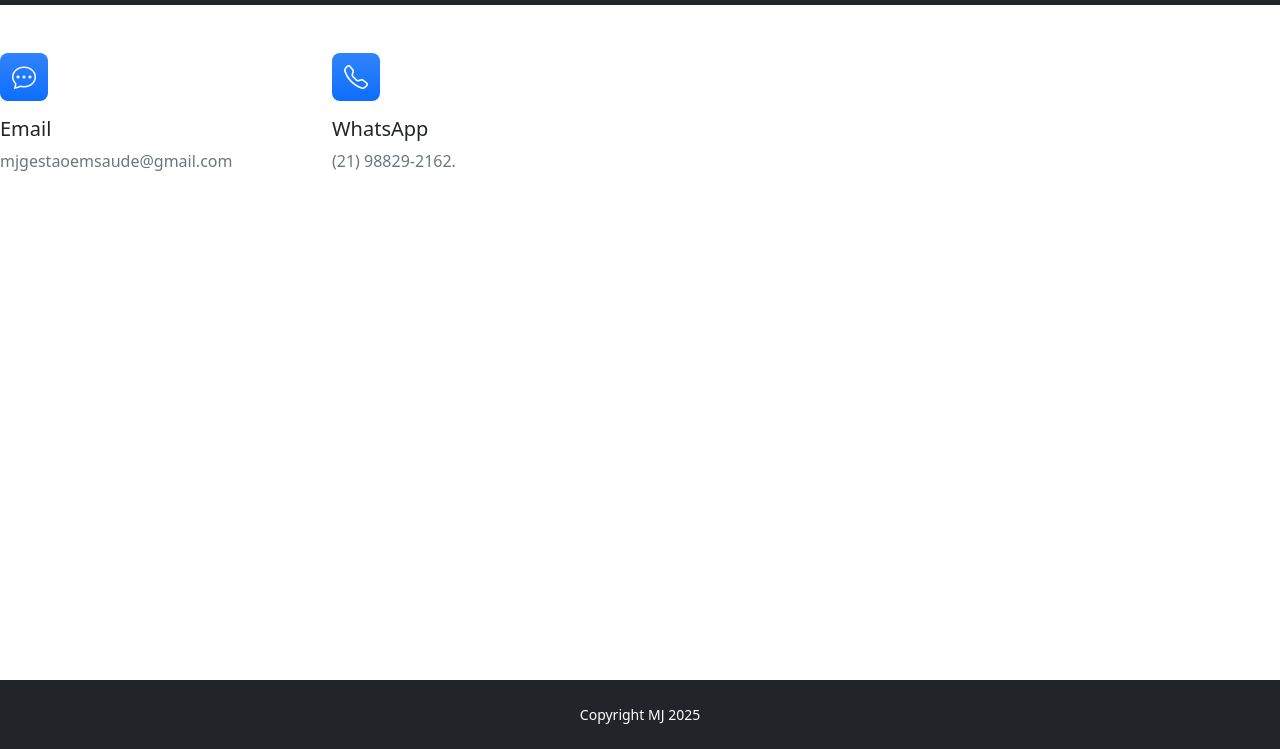
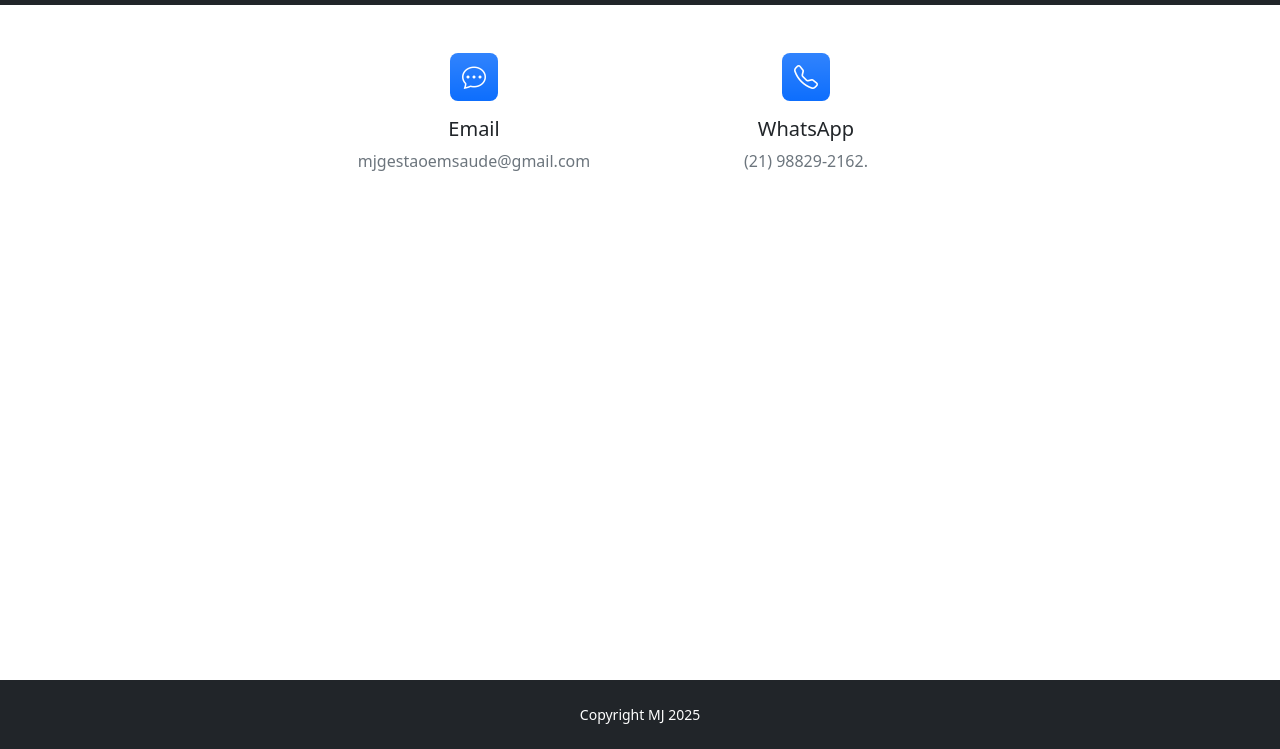
Before and after one commit to Pablopinheiro79/webpage_MJ, a plain HTML site: page contact.html in a window 1280 px wide. Shown: the part 51-800 px from the top of the page. Drawn offline with nearby package versions, Linux system fonts and the light colour scheme.

Commit message:
feat: centralização dos cards

```diff
--- a/contact.html
+++ b/contact.html
@@ -33,7 +33,7 @@
             </nav>
 
                     <!-- Contact cards-->
-                    <div class="row gx-5 row-cols-2 row-cols-lg-4 py-5">
+  <div class="row gx-5 row-cols-2 row-cols-lg-4 py-5 justify-content-center text-center">
     <div class="col">
         <div class="feature bg-primary bg-gradient text-white rounded-3 mb-3"><i class="bi bi-chat-dots"></i></div>
         <div class="h5 mb-2">Email</div>
@@ -44,7 +44,6 @@
         <div class="feature bg-primary bg-gradient text-white rounded-3 mb-3"><i class="bi bi-telephone"></i></div>
         <div class="h5">WhatsApp</div>
         <p class="text-muted mb-0">(21) 98829-2162.</p>
-                        </div>
     </div>
 </div>
             </section>
```
Lines whose indentation alone changed are shown as unchanged.
